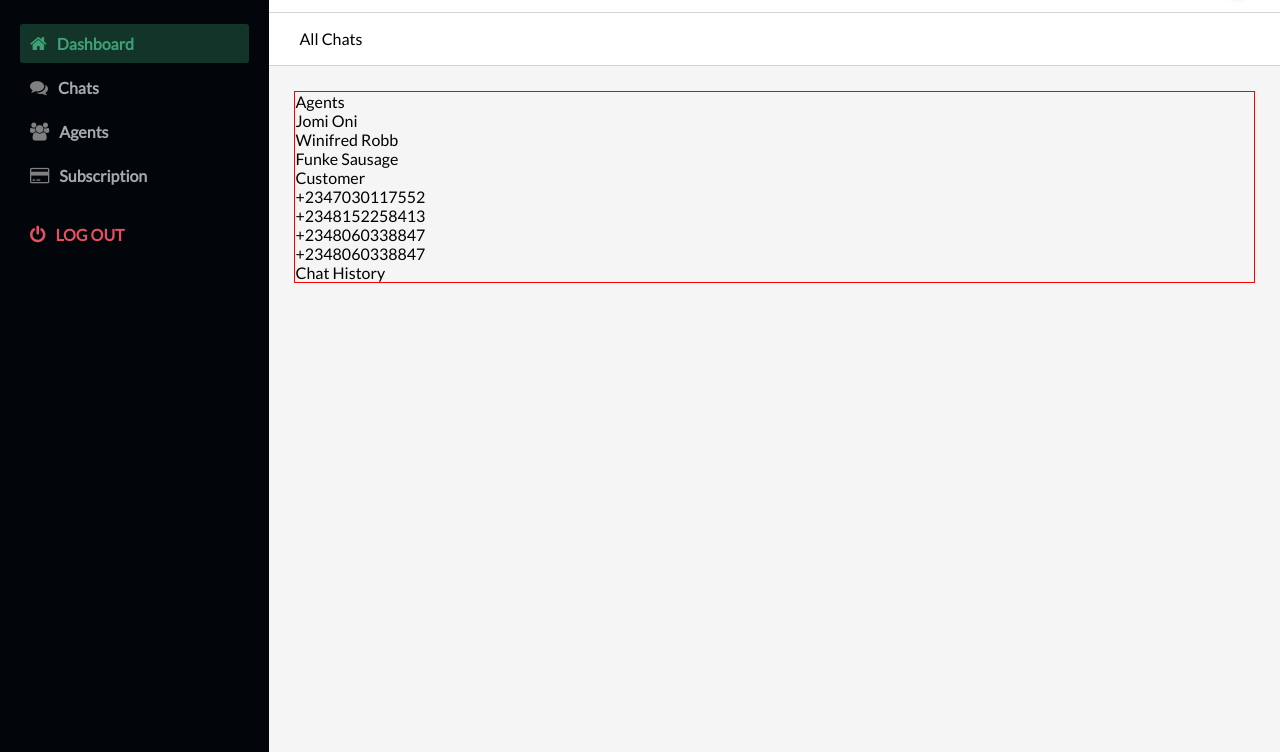
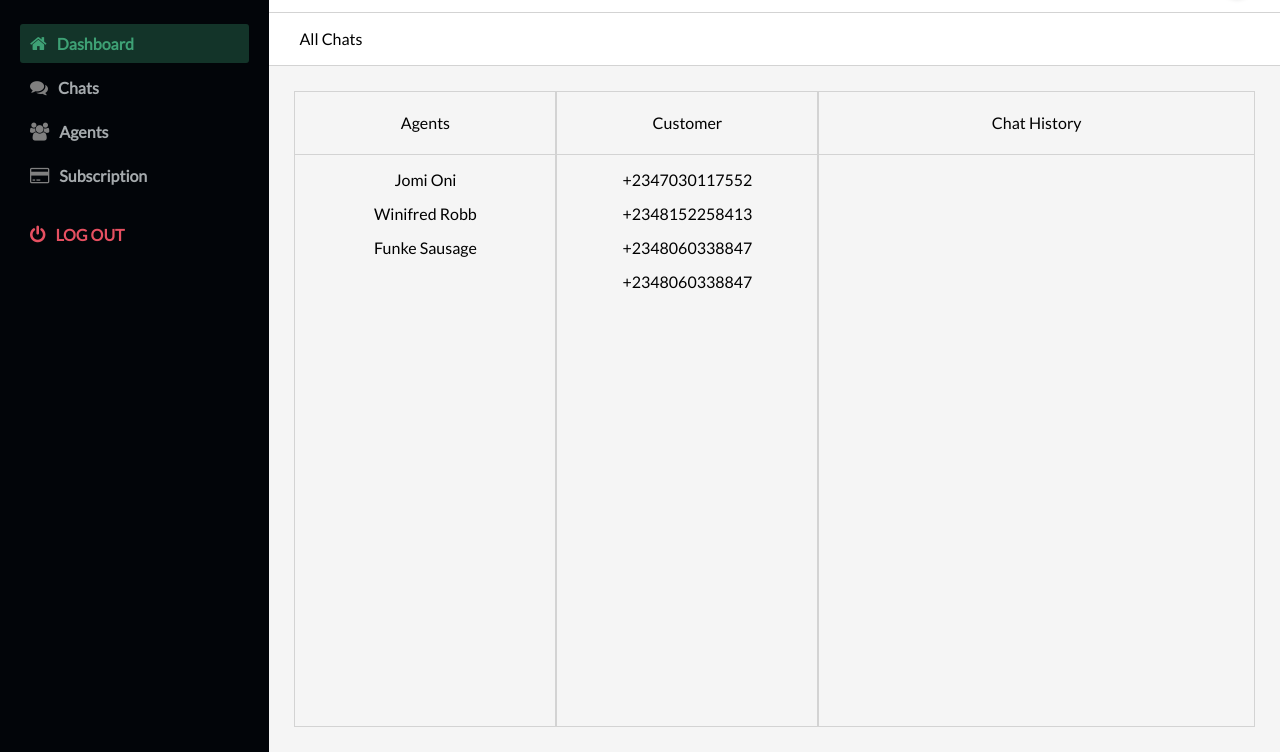
Before and after one commit to wpalomo/WhatsApp-CRM, a React app in the folder client/: page /admin/chats in a window 1280 px wide. Shown: the part 48-800 px from the top of the page. Built offline with nearby package versions, Linux system fonts and the light colour scheme; some packages are replaced by stand-ins of ours; no server answers.

Commit message:
styling the chat archive route

```diff
--- a/client/src/components/Admin/styles/agents.css
+++ b/client/src/components/Admin/styles/agents.css
@@ -43,5 +43,33 @@
 }
 
 .chat__area {
-	border: 1px solid red;
+	height: 100%;
+	display: grid;
+	grid-template-columns: 0.6fr 0.6fr 1fr;
 }
+
+.agents__area, .agent__customers, .agent__chat {
+	border: 1px solid lightgray;
+	display: grid;
+	grid-template-rows: 0.1fr 0.8fr;
+}
+
+.agents__area__heading, .agent__customers__heading, .agent__chat__heading {
+	border-bottom: 1px solid lightgray;
+	display: flex;
+	align-items: center;
+	justify-content: center;
+}
+
+.agents__area__body, .agent__customers__body {
+	overflow-y: scroll;
+	text-align: center;
+}
+
+.agents__area__body > p, .agent__customers__body > p {
+	margin: 15px;
+}
+
+.agents__area__body > p:hover, .agent__customers__body > p:hover {
+	cursor: pointer;
+}
```
